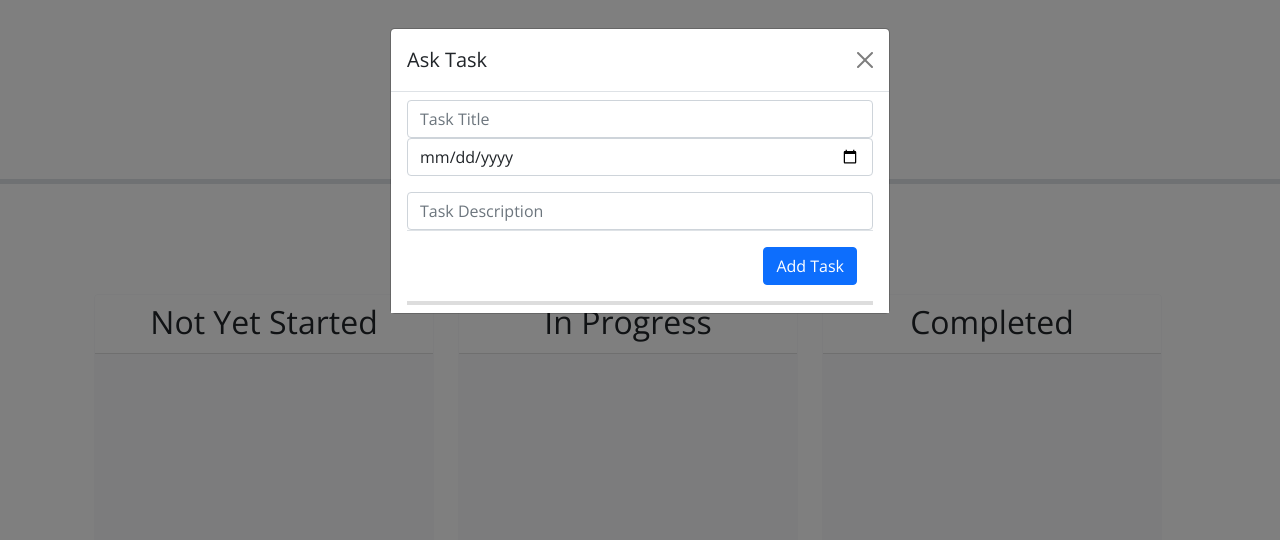
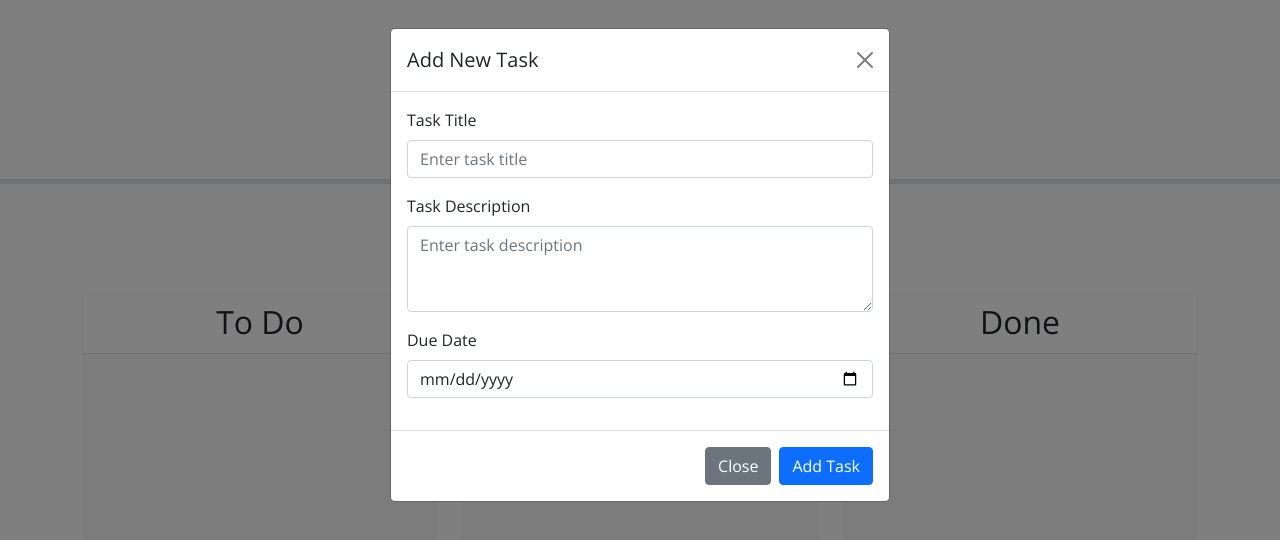
Before and after one commit to wcburnette/Task-Board, a plain HTML site: page index.html in a window 1280 px wide. Both pictures are taken after a click on the button "Add Task". Drawn offline with nearby package versions, Linux system fonts and the light colour scheme; files that its build step writes are made by us from their sources; files whose address does not match are found by name.

Commit message:
index.html

```diff
--- a/index.html
+++ b/index.html
@@ -11,7 +11,7 @@
   <link href="https://fonts.googleapis.com/css?family=Open+Sans&display=swap" rel="stylesheet" />
   <link rel="stylesheet" href="https://code.jquery.com/ui/1.12.1/themes/base/jquery-ui.css" />
 
-  <link rel="stylesheet" href="./assets/style.css" />
+  <link rel="stylesheet" href="./assets/css/style.css" />
   <title>Task Board</title>
 </head>
 
@@ -25,46 +25,33 @@
       <button class="btn btn-success" data-bs-toggle="modal" data-bs-target="#formModal">Add Task</button>
     </div>
     <!-- Todo: Create a modal with a form to add tasks -->
-    <div class="container-fluid">
-      <div class="row">
-        <div class="col-md col-xl-4">
-    </div>
-    <div class="modal" tabindex="-1" id="formModal">
+    <div class="modal fade" id="formModal" tabindex="-1" aria-labelledby="exampleModalLabel" aria-hidden="true">
       <div class="modal-dialog">
         <div class="modal-content">
           <div class="modal-header">
-            <h5 class="modal-title">Ask Task</h5>
+            <h5 class="modal-title" id="exampleModalLabel">Add New Task</h5>
             <button type="button" class="btn-close" data-bs-dismiss="modal" aria-label="Close"></button>
           </div>
-          <form id="project-form">
-            <ul class="list-group list-group-flush">
-              <li class="list-group-item">
-                <input
-                  id="project-name-input"
-                  type="text"
-                  class="form-control"
-                  placeholder="Task Title"
-                  aria-label="Task Title"
-                />
-                <input
-                  placeholder="Task Due Date"
-                  autocomplete="off"
-                  type="date"
-                  class="form-control mb-3"
-                  id="project-dueDate-input"
-                />
-                <input
-                  id="project-description-input"
-                  type="text"
-                  class="form-control"
-                  placeholder="Task Description"
-                  aria-label="Task Description"
-                />
+          <div class="modal-body">
+            <form id="taskForm">
+              <div class="mb-3">
+                <label for="taskTitle" class="form-label">Task Title</label>
+                <input type="text" class="form-control" id="taskTitle" placeholder="Enter task title">
+              </div>
+              <div class="mb-3">
+                <label for="taskDescription" class="form-label">Task Description</label>
+                <textarea class="form-control" id="taskDescription" rows="3" placeholder="Enter task description"></textarea>
+              </div>
+              <div class="mb-3">
+                <label for="taskDueDate" class="form-label">Due Date</label>
+                <input type="date" class="form-control" id="taskDueDate">
+              </div>
+            </form>
+          </div>
           <div class="modal-footer">
-            <button type="submit" class="btn btn-primary">Add Task</button>
+            <button type="button" class="btn btn-secondary" data-bs-dismiss="modal">Close</button>
+            <button type="button" class="btn btn-primary" id="addTaskBtn">Add Task</button>
           </div>
-          <div id="draggable" class="ui-widget-content"></div>
-          <div id="droppable" class="ui-widget-header"></div>
         </div>
       </div>
     </div>
@@ -73,7 +60,7 @@
       <div class="col-12 col-lg-4 d-flex">
         <div id="to-do" class="card border-light mb-3 lane flex-grow-1">
           <div class="card-header bg-white">
-            <h2 class="card-title mb-1">Not Yet Started</h2>
+            <h2 class="card-title mb-1">To Do</h2>
           </div>
           <div class="card-body bg-light">
             <div id="todo-cards"></div>
@@ -93,7 +80,7 @@
         <div class="col-12 col-lg-4 d-flex">
           <div id="done" class="card border-light mb-3 lane flex-grow-1">
             <div class="card-header bg-white">
-              <h2 class="card-title mb-1">Completed</h2>
+              <h2 class="card-title mb-1">Done</h2>
             </div>
             <div class="card-body bg-light">
               <div id="done-cards"></div>
@@ -111,12 +98,6 @@
   <script src="https://cdn.jsdelivr.net/npm/dayjs@1.11.3/dayjs.min.js"
     integrity="sha256-iu/zLUB+QgISXBLCW/mcDi/rnf4m4uEDO0wauy76x7U=" crossorigin="anonymous"></script>
 
-  <script src="./assets/script.js"></script>
-</body>
-
-</html>
-
-
   <script src="./assets/js/script.js"></script>
 </body>
 
```
